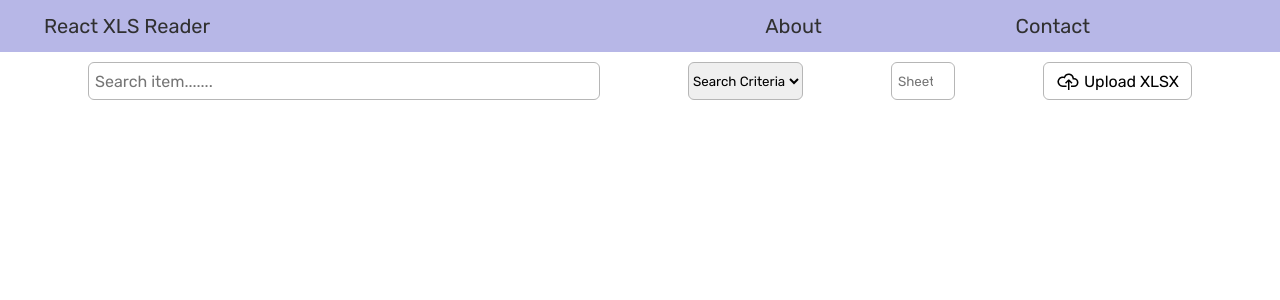
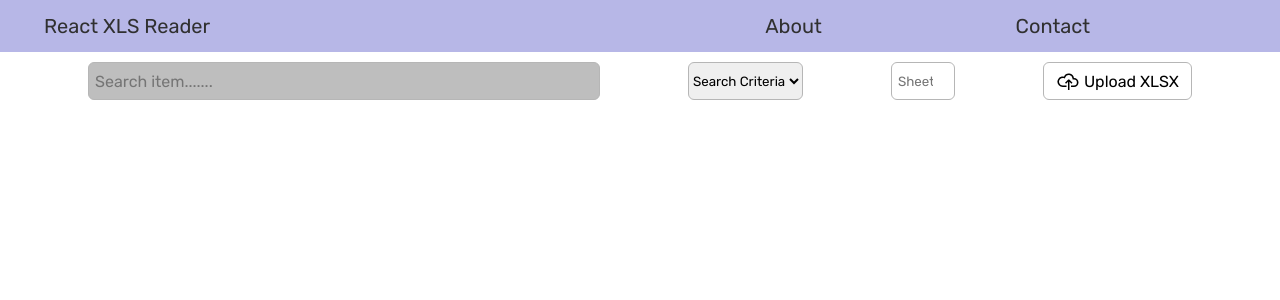
Before and after one commit to sudo0511/react-XLS-reader, a React app: page / in a window 1280 px wide. Shown: the top 300 px of the page. Built offline with nearby package versions, Linux system fonts and the light colour scheme.

Commit message:
optimized search with debouncing

```diff
--- a/src/components/Home.js
+++ b/src/components/Home.js
@@ -31,6 +31,18 @@ const Home = () => {
       });
     };
   };
+  // filter records
+  const handleSearch = (e) => {
+    if (searchQuery !== "") {
+      let filteredData = [...excelData.data];
+      filteredData = filteredData.filter((ele) => {
+        return `${ele[searchKey]}+''`.toLowerCase().includes(searchQuery);
+      });
+      setFilterData([...filteredData]);
+    } else {
+      setFilterData([...excelData.data]);
+    }
+  };
 
   //to handle file close
   const fileCloseHandler = (e) => {
@@ -46,15 +58,11 @@ const Home = () => {
     excelData.data.length > 0 ? Object.keys(excelData.data[0]) : [];
 
   useEffect(() => {
-    if (searchQuery !== "") {
-      let filteredData = [...excelData.data];
-      filteredData = filteredData.filter((ele) => {
-        return `${ele[searchKey]}+''`.toLowerCase().includes(searchQuery);
-      });
-      setFilterData([...filteredData]);
-    } else {
-      setFilterData([...excelData.data]);
-    }
+    const timerId = setTimeout(() => {
+      handleSearch();
+    }, 500);
+
+    return () => clearTimeout(timerId);
   }, [searchQuery, excelData]);
 
   return (
@@ -64,7 +72,9 @@ const Home = () => {
           id="search-input"
           type="search"
           placeholder="Search item......."
+          title="Select criteria and search"
           onChange={(e) => setSearchQuery(e.target.value)}
+          disabled={searchKey != "" ? false : true}
         />
         <select
           id="search-by"
--- a/styles.css
+++ b/styles.css
@@ -49,6 +49,10 @@ body {
   width: 40%;
   border-radius: 6px;
   font-size: 1rem;
+}
+.search-container #search-input:disabled {
+  background-color: #bebebe;
+  cursor: not-allowed;
 }
 .search-container input[type=file] {
   display: none;
--- a/styles.scss
+++ b/styles.scss
@@ -50,7 +50,13 @@ body {
     width: 40%;
     border-radius: 6px;
     font-size: 1rem;
+
+    &:disabled {
+      background-color: #bebebe;
+      cursor: not-allowed;
+    }
   }
+
   input[type="file"] {
     display: none;
   }
```
Also changed, not shown: 1 other file (tests, documents, lock files or other folders).
